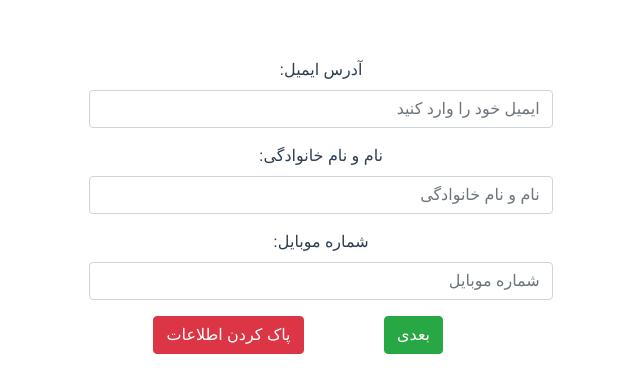
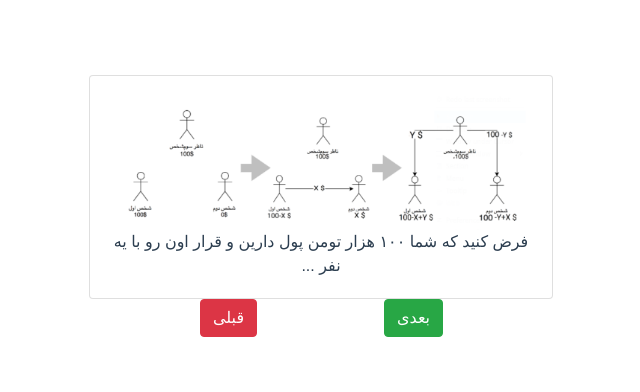
Before and after one commit to aliir74/cognitive-experiment-website, a Vue app: page /#/ in a window 1280 px wide. Shown: the part 194-586 px from the top of the page, without its empty margins (319-959 px from the left). Built offline with nearby package versions, Linux system fonts and the light colour scheme.

Commit message:
Add explain state

```diff
--- /dev/null
+++ b/src/components/Explain.vue
@@ -0,0 +1,44 @@
+<template>
+  <b-card img-right>
+      <b-card-img :src="require('../assets/image.png')"></b-card-img>
+      <b-card-text>
+        فرض کنید که شما ۱۰۰ هزار تومن پول دارین و قرار اون رو با یه نفر ...
+      </b-card-text>
+    </b-card>
+</template>
+
+<script>
+export default {
+  data () {
+    return {
+      form: {
+        email: '',
+        name: '',
+        food: null,
+        checked: []
+      },
+      foods: [{ text: 'Select One', value: null }, 'Carrots', 'Beans', 'Tomatoes', 'Corn'],
+      show: true
+    }
+  },
+  methods: {
+    onSubmit (evt) {
+      evt.preventDefault()
+      alert(JSON.stringify(this.form))
+    },
+    onReset (evt) {
+      evt.preventDefault()
+      // Reset our form values
+      this.form.email = ''
+      this.form.name = ''
+      this.form.food = null
+      this.form.checked = []
+      // Trick to reset/clear native browser form validation state
+      this.show = false
+      this.$nextTick(() => {
+        this.show = true
+      })
+    }
+  }
+}
+</script>
--- a/src/views/Home.vue
+++ b/src/views/Home.vue
@@ -8,7 +8,7 @@
           <b-col cols="2"></b-col>
           <b-col>
             <PersonalInformation msg="Welcome to my cognitive experiment" v-show="step == 0"/>
-            <PersonalInformation msg="Welcome to my cognitive experiment" v-show="step == 1"/>
+            <Explain msg="Welcome to my cognitive experiment" v-show="step == 1"/>
           </b-col>
           <b-col cols="2"></b-col>
         </b-row>
@@ -18,7 +18,7 @@
             <b-button variant="success" v-on:click="step += 1">بعدی</b-button>
           </b-col>
           <b-col>
-            <b-button variant="danger" v-show="step == 0">پاک کردن اطلاعات</b-button>
+            <b-button variant="danger" v-on:click="step -= 1" :disabled="!(step <= 2 && step >= 1)">قبلی</b-button>
           </b-col>
           <b-col></b-col>
         </b-row>
@@ -33,18 +33,18 @@
 <script>
 // @ is an alias to /src
 import PersonalInformation from '@/components/PersonalInformation'
-import HelloWorld from '@/components/HelloWorld'
+import Explain from '@/components/Explain'
 
 export default {
   name: 'home',
   components: {
     PersonalInformation,
-    HelloWorld
+    Explain
   },
   props: {
     step: {
       type: Number,
-      default: 0
+      default: 1
     }
   }
 }
```
Also changed, not shown: src/assets/image.png (added).
